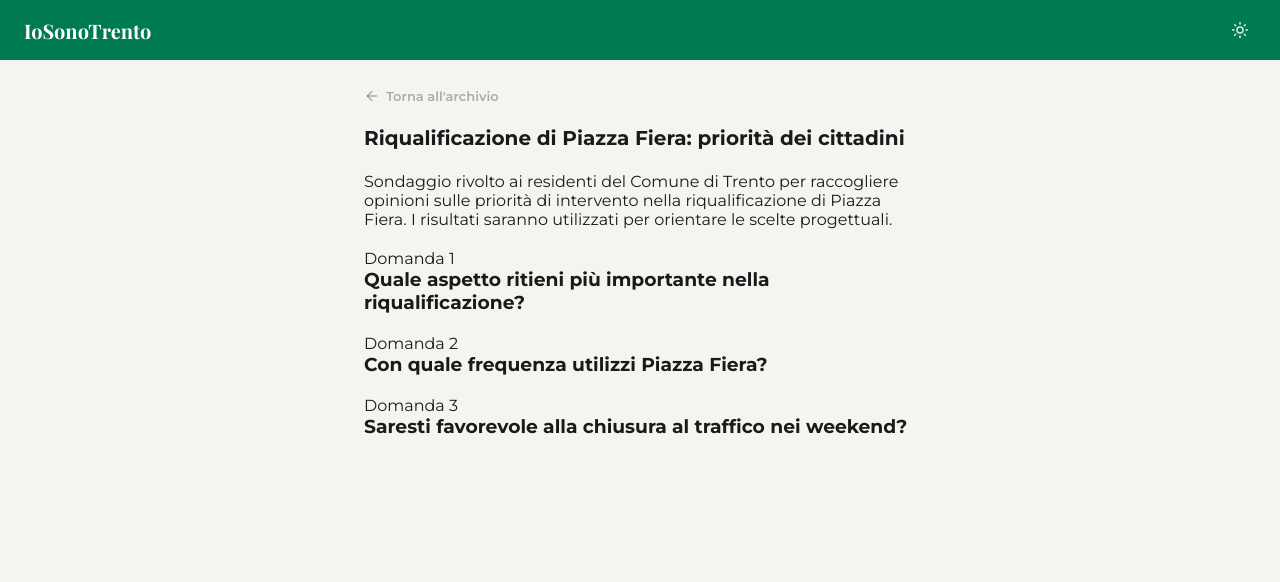
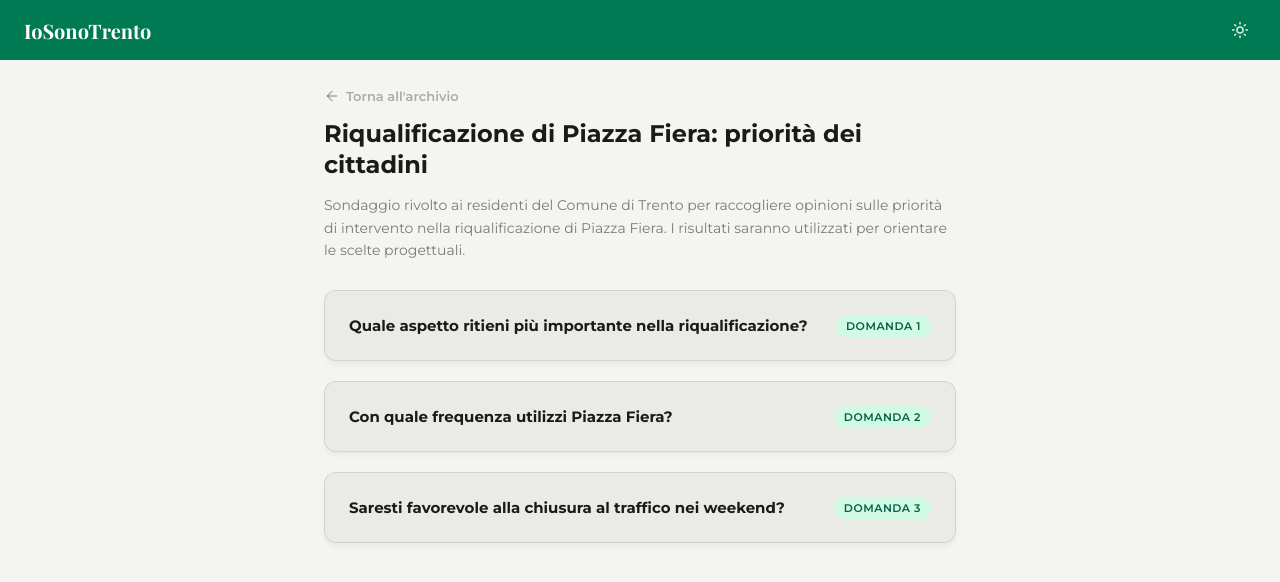
Before and after one commit to ErnestoBeltrami/Ingegneria_Software, a React (Vite) app in the folder deliverable_2/frontend/: page /cittadino/archivio/sondaggio/1 in a window 1280 px wide. Shown: the top 582 px of the page. Built offline with nearby package versions, Linux system fonts and the light colour scheme; no server answers.

Commit message:
chore: aggiunto stile css a riepilogo del sondaggio

```diff
--- /dev/null
+++ b/deliverable_2/frontend/src/pages/cittadino/dashboard/riepilogo/RiepilogoSondaggio.css
@@ -0,0 +1,131 @@
+/* ── RiepilogoSondaggio.css ── */
+
+.crs-page {
+    max-width: 680px;
+    width: 100%;
+    margin: 0 auto;
+    padding: 28px 24px 48px;
+    display: flex;
+    flex-direction: column;
+    gap: 28px;
+    font-family: 'Montserrat', sans-serif;
+    flex: 1;
+}
+
+/* Header */
+.crs-header {
+    display: flex;
+    flex-direction: column;
+    gap: 14px;
+}
+
+.crs-back {
+    display: inline-flex;
+    align-items: center;
+    gap: 6px;
+    background: none;
+    border: none;
+    font-family: 'Montserrat', sans-serif;
+    font-size: 13px;
+    font-weight: 600;
+    color: var(--text-faint);
+    cursor: pointer;
+    padding: 0;
+    align-self: flex-start;
+    transition: color 0.15s;
+}
+
+.crs-back:hover {
+    color: #007a52; /* Verde istituzionale al passaggio del mouse */
+}
+
+.crs-title {
+    font-size: 24px;
+    font-weight: 700;
+    color: var(--text);
+    line-height: 1.3;
+    margin: 0;
+}
+
+.crs-descrizione {
+    color: var(--text-muted);
+    font-size: 14px;
+    margin: 0;
+    line-height: 1.6;
+}
+
+/* Elenco Domande */
+.crs-domande {
+    display: flex;
+    flex-direction: column;
+    gap: 20px; /* Distanzia bene le card */
+}
+
+/* Card Domanda */
+.crs-card {
+    background: var(--surface); /* Sfondo bianco o grigio a seconda del tema */
+    border: 1px solid var(--border); /* Bordo sottile grigio chiaro */
+    border-radius: 12px; /* Border-radius morbido */
+    padding: 24px; /* Buon padding interno */
+    position: relative;
+    display: flex;
+    flex-direction: column;
+    gap: 16px;
+    box-shadow: 0 4px 6px -1px rgba(0, 0, 0, 0.05); /* Ombra leggerissima per dare profondità */
+}
+
+.crs-card__header {
+    display: flex;
+    flex-direction: column;
+    gap: 6px;
+    padding-right: 90px; /* Lascia spazio al badge assoluto in alto a destra */
+}
+
+.crs-card__title {
+    font-size: 15px;
+    font-weight: 700;
+    color: var(--text);
+    margin: 0;
+    line-height: 1.4;
+}
+
+/* Badge Domanda in alto a destra */
+.crs-badge {
+    position: absolute;
+    top: 24px;
+    right: 24px;
+    background-color: #d1fae5; /* Verde chiarissimo */
+    color: #065f46; /* Verde scuro */
+    font-size: 11px;
+    font-weight: 600;
+    padding: 4px 10px;
+    border-radius: 99px;
+    text-transform: uppercase;
+    letter-spacing: 0.5px;
+}
+
+/* Responsive */
+@media (max-width: 640px) {
+    .crs-page {
+        padding: 20px 16px 40px;
+    }
+
+    .crs-title {
+        font-size: 20px;
+    }
+
+    .crs-card {
+        padding: 20px;
+    }
+
+    .crs-badge {
+        top: 20px;
+        right: 20px;
+        font-size: 10px;
+        padding: 3px 8px;
+    }
+
+    .crs-card__header {
+        padding-right: 80px;
+    }
+}
--- a/deliverable_2/frontend/src/pages/cittadino/dashboard/riepilogo/RiepilogoSondaggio.jsx
+++ b/deliverable_2/frontend/src/pages/cittadino/dashboard/riepilogo/RiepilogoSondaggio.jsx
@@ -3,7 +3,7 @@ import { useNavigate, useParams } from 'react-router-dom';
 import { ArrowLeft, Moon, Sun } from 'lucide-react';
 import { useTheme } from '../../../../contexts/ThemeContext';
 import '../../DashboardCittadinePage.css';
-import '../riepilogo/RiepilogoVotazione.css';
+import './RiepilogoSondaggio.css';
 
 /* ── Mock data ── */
 const MOCK_SONDAGGIO = {
@@ -65,31 +65,36 @@ export default function RiepilogoSondaggio() {
                 </div>
             </header>
 
-            <div className="crv-page">
-                <button className="crv-back" onClick={() => navigate('/cittadino/archivio')}>
+            <div className="crs-page">
+                <header className="crs-header">
+                    <button className="crs-back" onClick={() => navigate('/cittadino/archivio')}>
                         <ArrowLeft size={16} />
                         Torna all'archivio
                     </button>
 
-                <h1 className="crv-title">{sondaggio.titolo}</h1>
-                <p>
+                    <h1 className="crs-title">{sondaggio.titolo}</h1>
+                    <p className="crs-descrizione">
                         {sondaggio.descrizione}
                     </p>
+                </header>
 
-                {/* Card per ogni domanda */}
+                {/* Elenco Domande */}
+                <div className="crs-domande">
                     {sondaggio.domande.map((domanda, index) => (
-                    <div key={domanda.id}>
-                        <p>
-                            Domanda {index + 1}
-                        </p>
-                        <h3>
+                        <div key={domanda.id} className="crs-card">
+                            <span className="crs-badge">Domanda {index + 1}</span>
+
+                            <div className="crs-card__header">
+                                <h3 className="crs-card__title">
                                     {domanda.titolo}
                                 </h3>
+                            </div>
 
-                        {/* Corpo card — qui verrà inserito GraficoRisultati */}
+                            {/* todo: inserire il grafico */}
                         </div>
                     ))}
                 </div>
             </div>
+        </div>
     );
 }
```
Lines whose indentation alone changed are shown as unchanged.
